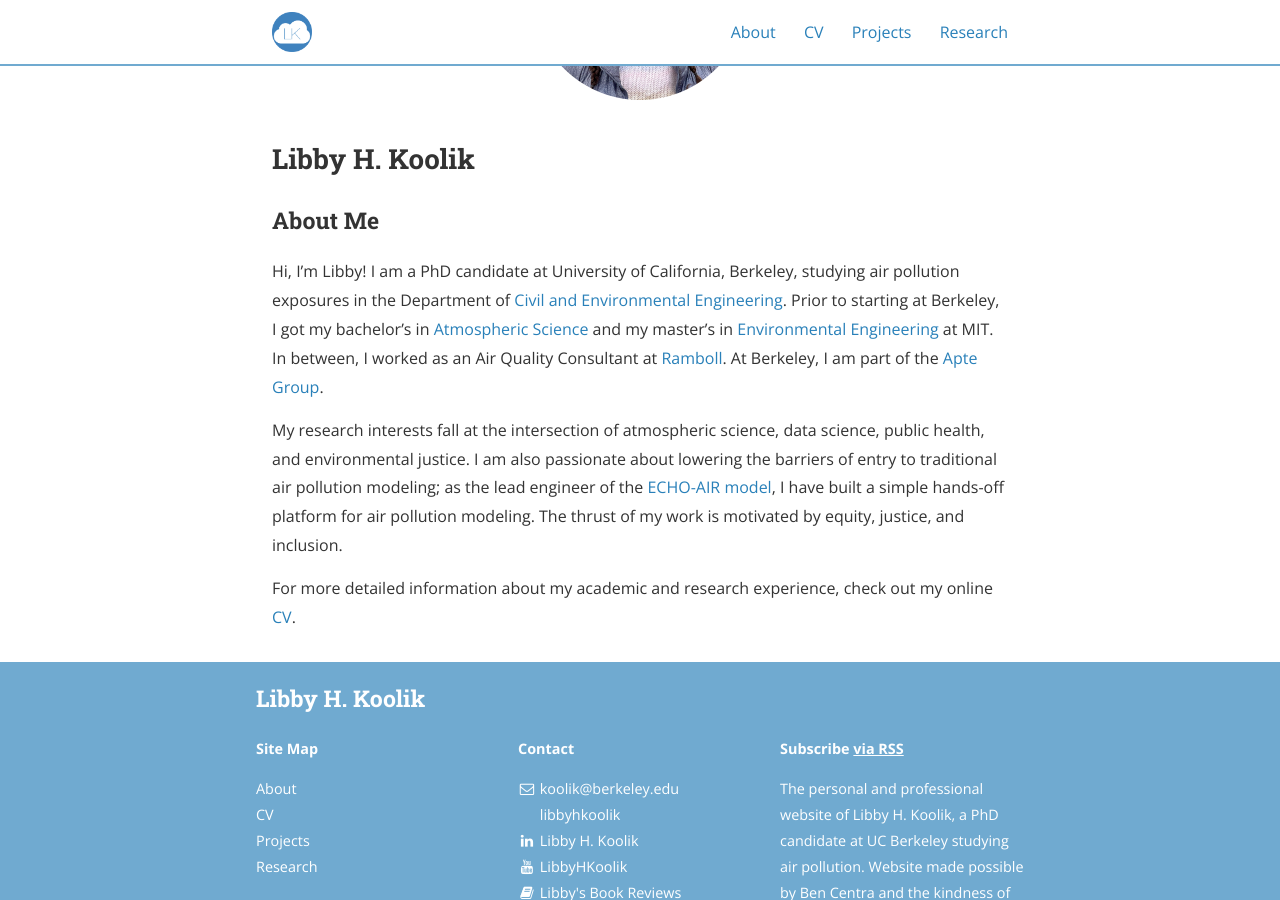
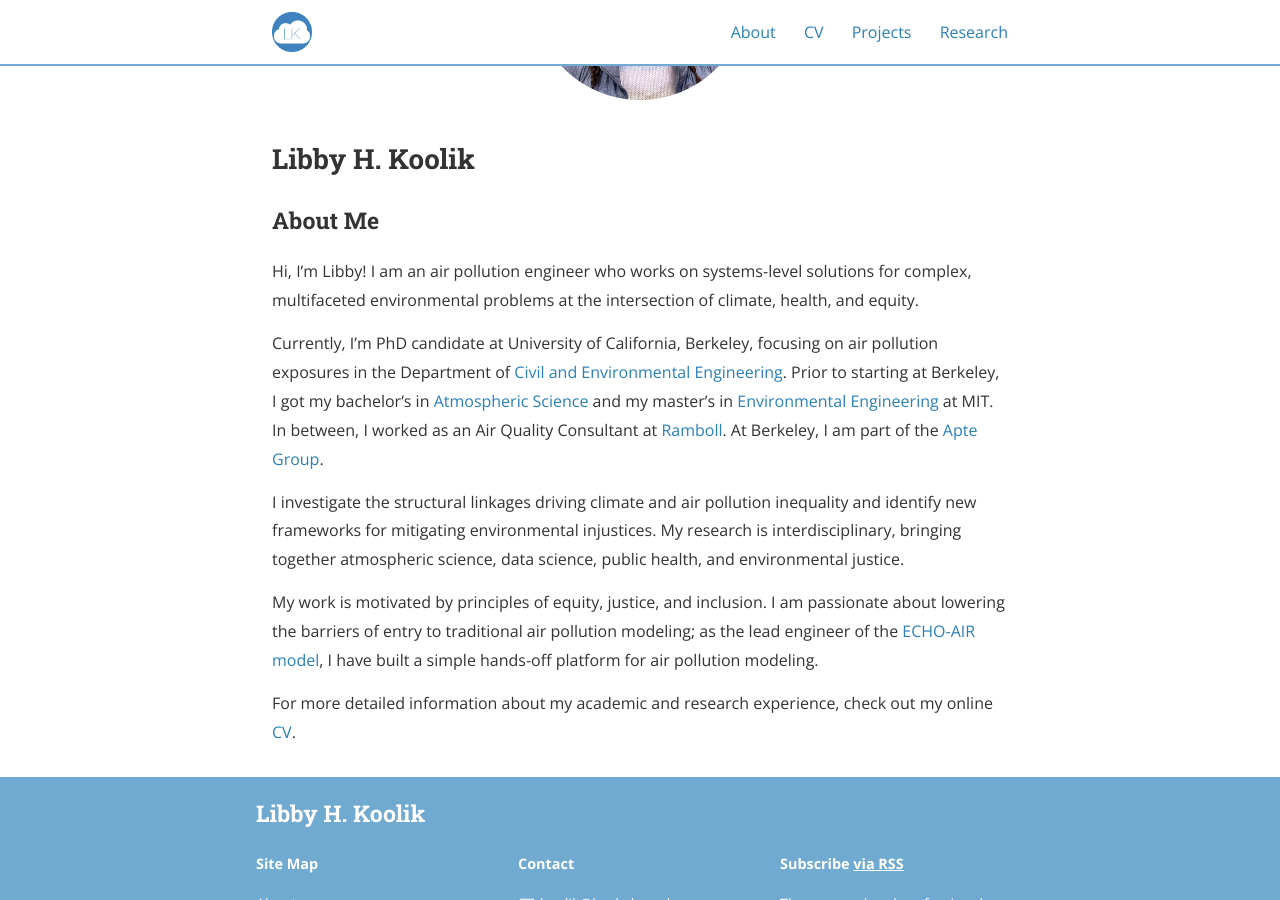
Before and after one commit to lkoolik/lkoolik.github.io, a Jekyll site: the page built from about.md, in a window 1280 px wide and 900 px high, scrolled down 345 px. Built offline with Jekyll 4.4.1, drawn with Linux system fonts in a browser that asks for light colours; nearby versions of some CDN libraries.

Commit message:
Update about.md

```diff
--- a/about.md
+++ b/about.md
@@ -11,8 +11,12 @@ nav_order: 1
 ## Libby H. Koolik
 
 ### About Me
-Hi, I'm Libby! I am a PhD candidate at University of California, Berkeley, studying air pollution exposures in the Department of [Civil and Environmental Engineering](https://ce.berkeley.edu/). Prior to starting at Berkeley, I got my bachelor's in [Atmospheric Science](https://eapsweb.mit.edu/) and my master's in [Environmental Engineering](https://cee.mit.edu/) at MIT. In between, I worked as an Air Quality Consultant at [Ramboll](https://ramboll.com/services-and-sectors/environment-and-health/air-quality-management). At Berkeley, I am part of the [Apte Group](https://apte.berkeley.edu/).
+Hi, I'm Libby! I am an air pollution engineer who works on systems-level solutions for complex, multifaceted environmental problems at the intersection of climate, health, and equity.
 
-My research interests fall at the intersection of atmospheric science, data science, public health, and environmental justice. I am also passionate about lowering the barriers of entry to traditional air pollution modeling; as the lead engineer of the [ECHO-AIR model](https://echo-air-model.github.io/), I have built a simple hands-off platform for air pollution modeling. The thrust of my work is motivated by equity, justice, and inclusion.
+Currently, I'm PhD candidate at University of California, Berkeley, focusing on air pollution exposures in the Department of [Civil and Environmental Engineering](https://ce.berkeley.edu/). Prior to starting at Berkeley, I got my bachelor's in [Atmospheric Science](https://eapsweb.mit.edu/) and my master's in [Environmental Engineering](https://cee.mit.edu/) at MIT. In between, I worked as an Air Quality Consultant at [Ramboll](https://ramboll.com/services-and-sectors/environment-and-health/air-quality-management). At Berkeley, I am part of the [Apte Group](https://apte.berkeley.edu/).
+
+I investigate the structural linkages driving climate and air pollution inequality and identify new frameworks for mitigating environmental injustices. My research is interdisciplinary, bringing together atmospheric science, data science, public health, and environmental justice.
+
+My work is motivated by principles of equity, justice, and inclusion. I am passionate about lowering the barriers of entry to traditional air pollution modeling; as the lead engineer of the [ECHO-AIR model](https://echo-air-model.github.io/), I have built a simple hands-off platform for air pollution modeling.
 
 For more detailed information about my academic and research experience, check out my online [CV](https://lkoolik.github.io/CV/).
```
